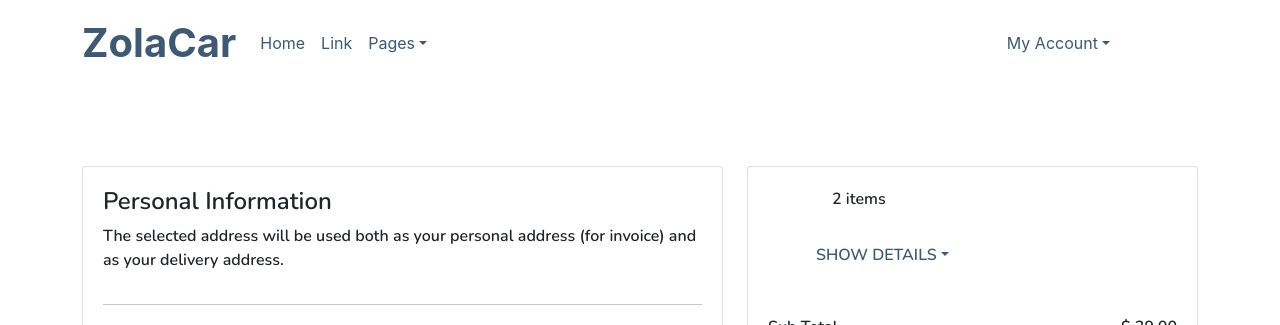
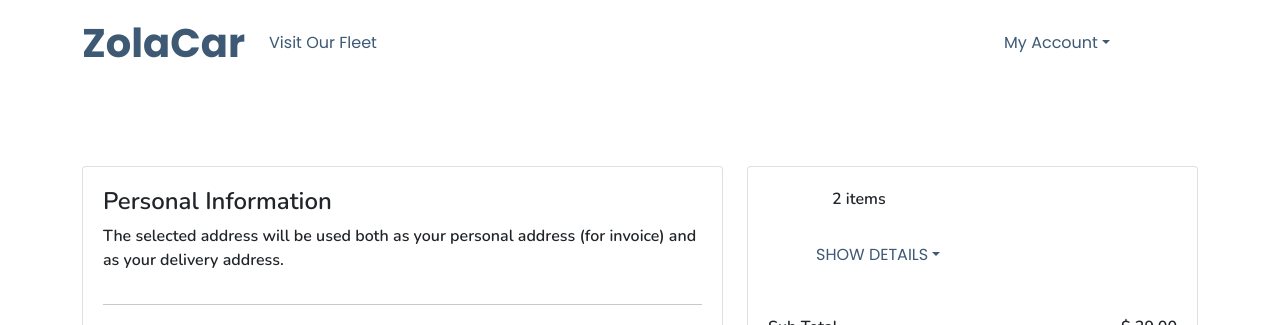
Before and after one commit to Marcos8060/upcar, a React (Create React App) app: page /checkout in a window 1280 px wide. Shown: the top 325 px of the page. Built offline with nearby package versions, Linux system fonts and the light colour scheme.

Commit message:
removed unneccessary nav links

```diff
--- a/src/App.css
+++ b/src/App.css
@@ -15,3 +15,12 @@
 .app__navbar{
   margin-bottom: 10vh;
 }
+.navbar-brand{
+  font-family: poppins;
+}
+.nav-link{
+  font-family: poppins;
+}
+.account{
+  width: 200px !important;
+}
--- a/src/components/Navbar.js
+++ b/src/components/Navbar.js
@@ -6,7 +6,7 @@
       <div className="app__navbar">
       <nav className="navbar navbar-expand-lg">
           <div className="container">
-            <a className="navbar-brand" href="#">
+            <a className="navbar-brand" href="/">
               ZolaCar
             </a>
             <button
@@ -22,59 +22,11 @@
             </button>
             <div className="collapse navbar-collapse" id="navbarSupportedContent">
               <ul className="navbar-nav me-auto mb-2 mb-lg-0">
-                <li className="nav-item">
-                  <a className="nav-link active" aria-current="page" href="#">
-                    Home
-                  </a>
-                </li>
+
                 <li className="nav-item">
                   <a className="nav-link" href="#">
-                    Link
+                    Visit Our Fleet
                   </a>
-                </li>
-                <li className="nav-item dropdown">
-                  <a
-                    className="nav-link dropdown-toggle"
-                    href="#"
-                    id="navbarDropdown"
-                    role="button"
-                    data-bs-toggle="dropdown"
-                    aria-expanded="false"
-                  >
-                    Pages
-                  </a>
-                  <ul className="dropdown-menu" aria-labelledby="navbarDropdown">
-                    <li>
-                      <a className="dropdown-item" href="/detail">
-                        Details
-                      </a>
-                    </li>
-                    <li>
-                      <a className="dropdown-item" href="#">
-                        Action
-                      </a>
-                    </li>
-                    <li>
-                      <a className="dropdown-item" href="#">
-                        Action
-                      </a>
-                    </li>
-                    <li>
-                      <a className="dropdown-item" href="#">
-                        Action
-                      </a>
-                    </li>
-                    <li>
-                      <a className="dropdown-item" href="#">
-                        Another action
-                      </a>
-                    </li>
-                    <li>
-                      <a className="dropdown-item" href="#">
-                        Something else here
-                      </a>
-                    </li>
-                  </ul>
                 </li>
               </ul>
               <ul className="navbar-nav right ms-auto mb-2 mb-lg-0">
@@ -89,7 +41,7 @@
                   >
                     My Account
                   </a>
-                  <ul className="dropdown-menu" aria-labelledby="navbarDropdown">
+                  <ul className="dropdown-menu account" aria-labelledby="navbarDropdown">
                     <li>
                       <a className="dropdown-item" href="#">
                         SignIn
```
